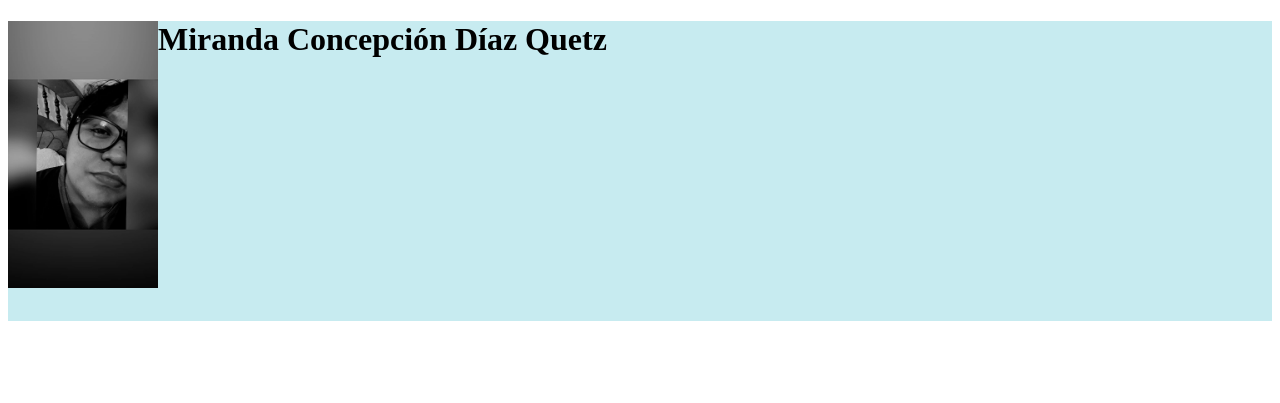
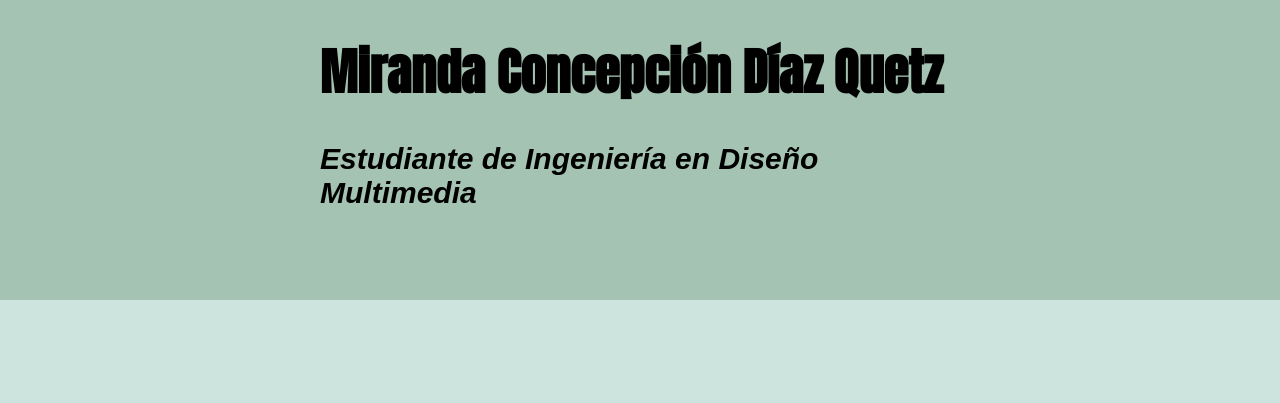
Before and after one commit to Lowsly/Curriculum-VitaeDQ, a plain HTML site: page 02-maquetacion-cv/CV.html in a window 1280 px wide. Drawn offline with Linux system fonts and the light colour scheme.

Commit message:
Iniciando CV, nombre y carrera

```diff
--- a/02-maquetacion-cv/CV.html
+++ b/02-maquetacion-cv/CV.html
@@ -11,9 +11,16 @@
 </head>
 <body>
         <div class="principal">
-            <img src="FotoF.jpeg" id="Mifoto" width="150" align="left">
-            <h1>Miranda Concepción Díaz Quetz</h1>
+           <div class="content">
+                <h1 class="name">Miranda Concepción Díaz Quetz</h1>
+                <p class="carr"> Estudiante de Ingeniería en Diseño Multimedia </p>
+           </div>
         </div>
+        <main>
+            <section id="About"> </section>
+            <section  id="projects"></section>
+            <section id="Contact"> </section>
+        </main>
 
 </body>
 </html>
--- a/02-maquetacion-cv/StylesCV.css
+++ b/02-maquetacion-cv/StylesCV.css
@@ -1,6 +1,34 @@
+body {
+    margin:0;
+    padding:0;
+    background: #CCE3DE ;
+}
+
 .principal {
     width: 100%;
     height: 300px;
-    background: #C7EBF0;
+    background: #A4C3B2;
 
 }
+
+.principal .content {
+    width: 50%;
+    height: 50%;
+    position: absolute;
+    left: 25%;
+}
+
+.principal .content .name {
+    color: black;
+    font-family: 'Anton', sans-serif;
+    font-size: 50px;
+
+}
+
+.principal .content .carr {
+    color: black;
+    font-family: 'Montserrat', sans-serif;
+    font-size: 30px;
+    font-style: italic;
+    font-weight: bolder;
+}
```
